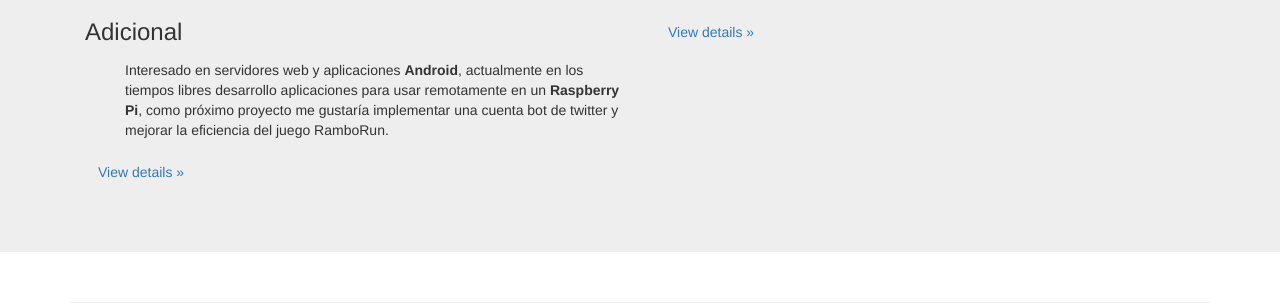
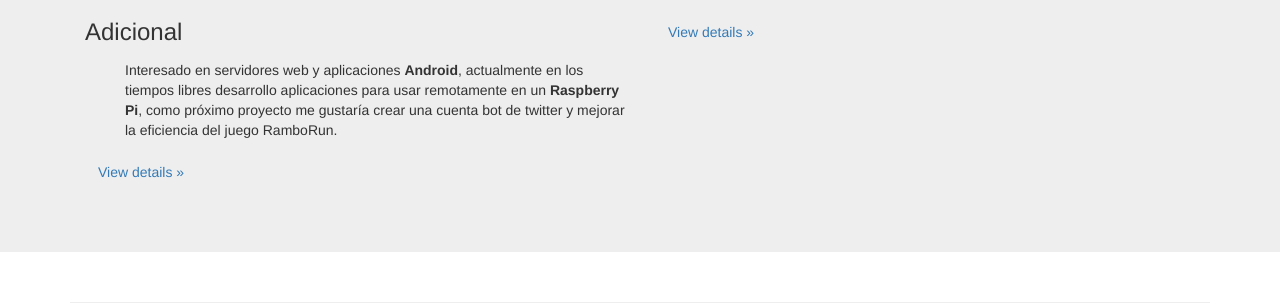
Before and after one commit to carlosrmd/CheckMyUrl-project, a Django app: page /developers/ in a window 1280 px wide. Shown: the part 1580-1887 px from the top of the page. Run offline with Django 3.2, Linux system fonts and the light colour scheme; parts of the project's set-up code (start-up, migrations or seed data) failed here and were passed over; some libraries are stand-ins or nearby versions.

Commit message:
Fin de cv Javier

```diff
--- a/urlchecker/templates/dev.html
+++ b/urlchecker/templates/dev.html
@@ -130,7 +130,7 @@
                         <ul>
                             Interesado en servidores web y aplicaciones <b>Android</b>, actualmente en los tiempos libres
                             desarrollo aplicaciones para usar remotamente en un <b>Raspberry Pi</b>, como próximo
-                            proyecto me gustaría implementar una cuenta bot de twitter y mejorar la eficiencia del juego
+                            proyecto me gustaría crear una cuenta bot de twitter y mejorar la eficiencia del juego
                              RamboRun.
                         </ul>
                     </p>
```
